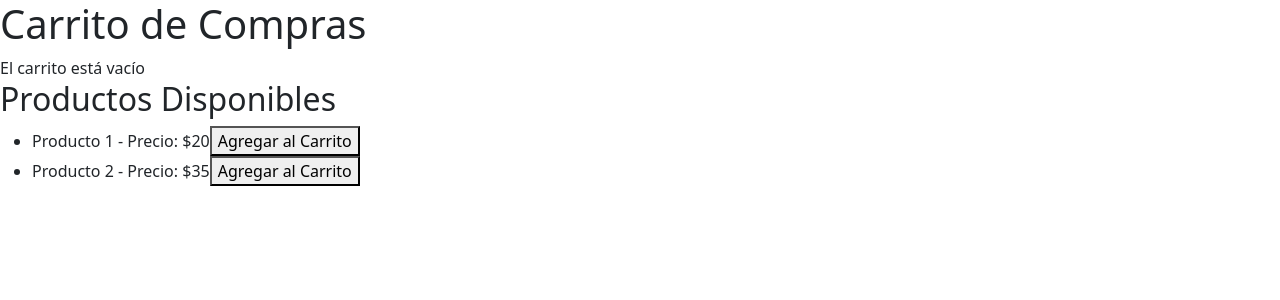
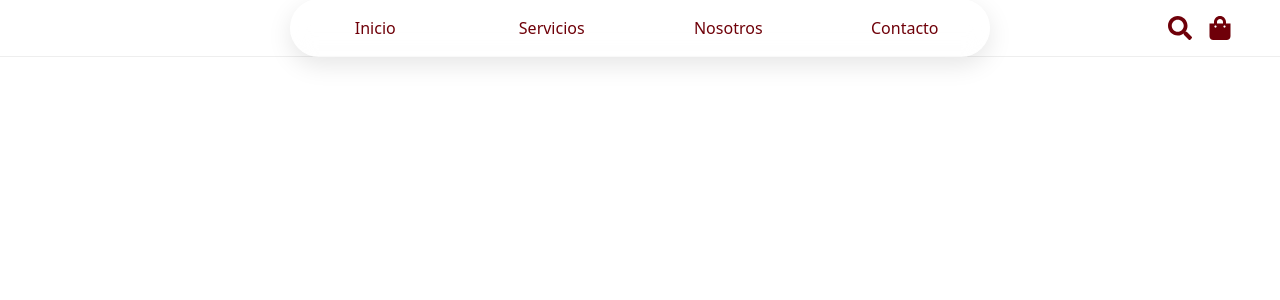
Before and after one commit to orneepetrelli/ququApp, a React (Create React App) app: page /carrito in a window 1280 px wide. Shown: the top 300 px of the page. Built offline with nearby package versions, Linux system fonts and the light colour scheme.

Commit message:
miawwww cambio ultimooo

```diff
--- a/src/App.js
+++ b/src/App.js
@@ -1,3 +1,4 @@
+import React, { useState } from "react";
 import {BrowserRouter as Router, Routes, Route } from "react-router-dom";
 import 'boxicons/css/boxicons.min.css';
 import 'bootstrap/dist/css/bootstrap.min.css';
@@ -6,10 +7,19 @@ import Login from "./scripts/login";
 import Productos from "./scripts/productos";
 import InfoProducto from "./scripts/infoproducto";
 import Carrito from "./scripts/carrito";
+import Header from "./scripts/header";
 
 function App() {
+  const [carritoVisible, setCarritoVisible] = useState(false);
+
+  const toggleCarrito = () => {
+    setCarritoVisible(!carritoVisible);
+  };
+
   return (
     <Router>
+      <Header toggleCarrito={toggleCarrito} />
+      <Carrito visible={carritoVisible} toggleCarrito={toggleCarrito} />
       <Routes>
         <Route path="/" element={<Inicio/>}/>
         <Route path="/login" element={<Login/>}/>
--- a/src/scripts/carrito.js
+++ b/src/scripts/carrito.js
@@ -1,13 +1,8 @@
 import React, { useState, useEffect } from "react";
-import Header from "./header";
-import Footer from "./footer";
-import SideBar from "./sidebar";
+import "../styles/carrito.css"; // Archivo CSS con animaciones
 
-function Carrito() {
-
-  console.log("ABIERTOOOOO!!!!");
+function Carrito({ visible, toggleCarrito }) {
   const [cartItems, setCartItems] = useState([]);
-
   const [cartTotal, setCartTotal] = useState(0);
 
   const agregarAlCarrito = (producto) => {
@@ -57,10 +52,9 @@ function Carrito() {
   }, [cartItems]);
 
   return (
-    <div>
-      <div>
-        <h1>Carrito de Compras</h1>
-      </div>
+    <div className={`carrito-panel ${visible ? "visible" : ""}`}>
+      <button className="cerrar-btn" onClick={toggleCarrito}>X</button>
+      <h1>Carrito de Compras</h1>
 
       {cartItems.length === 0 ? (
         <div>El carrito está vacío</div>
@@ -85,25 +79,6 @@ function Carrito() {
           <button>Finalizar Compra</button>
         </div>
       )}
-
-      <div>
-        <h2>Productos Disponibles</h2>
-        <ul>
-          <li>
-            Producto 1 - Precio: $20
-            <button onClick={() => agregarAlCarrito({ id: 1, nombre: "Producto 1", precio: 20 })}>
-              Agregar al Carrito
-            </button>
-          </li>
-          <li>
-            Producto 2 - Precio: $35
-            <button onClick={() => agregarAlCarrito({ id: 2, nombre: "Producto 2", precio: 35 })}>
-              Agregar al Carrito
-            </button>
-          </li>
-          {}
-        </ul>
-      </div>
     </div>
   );
 }
--- a/src/scripts/header.js
+++ b/src/scripts/header.js
@@ -2,16 +2,8 @@ import "../styles/header.css";
 import React from "react";
 import { FaSearch, FaShoppingBag } from "react-icons/fa";
 import Carrito from "../scripts/carrito.js"
-import { useNavigate } from "react-router-dom";
 
-function Header() {
-
-  const navigate = useNavigate();
-
-  const irCarrito =()=>{
-    navigate("/carrito");
-  };
-
+function Header({ toggleCarrito }) {
   return (
     <header className="custom-header">
       <div className="floating-header">
@@ -22,7 +14,7 @@ function Header() {
       </div>
       <div className="header-right">
         <FaSearch className="icon" />
-        <FaShoppingBag className="icon" onClick={irCarrito}/>
+        <FaShoppingBag className="icon" onClick={toggleCarrito}/>
       </div>
     </header>
   );
--- a/src/scripts/inicio.js
+++ b/src/scripts/inicio.js
@@ -9,7 +9,7 @@ function Inicio(){
     return(
         <div>
             <SideBar />
-            <Header />
+            {/* <Header /> */}
 
         <div className="container text-center my-5">
             <h1 className="mb-4">Bienvenido a la Página de Inicio</h1>
--- /dev/null
+++ b/src/styles/carrito.css
@@ -0,0 +1,27 @@
+.carrito-panel {
+    position: fixed;
+    top: 0;
+    right: -100%; /* Oculto por defecto */
+    width: 300px;
+    height: 100vh;
+    background: white;
+    box-shadow: -2px 0 10px rgba(0, 0, 0, 0.2);
+    transition: right 0.3s ease-in-out;
+    padding: 20px;
+    z-index: 100;
+  }
+
+  .carrito-panel.visible {
+    right: 0; /* Se muestra cuando la clase 'visible' está presente */
+  }
+
+  .cerrar-btn {
+    position: absolute;
+    top: 10px;
+    right: 10px;
+    background: red;
+    color: white;
+    border: none;
+    padding: 5px 10px;
+    cursor: pointer;
+  }
```
